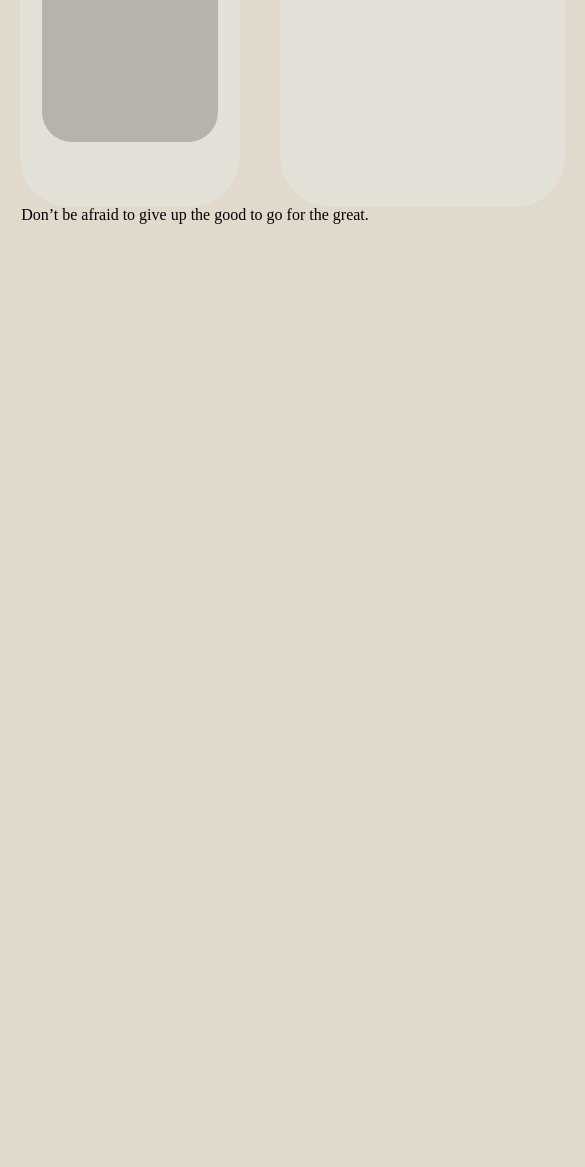
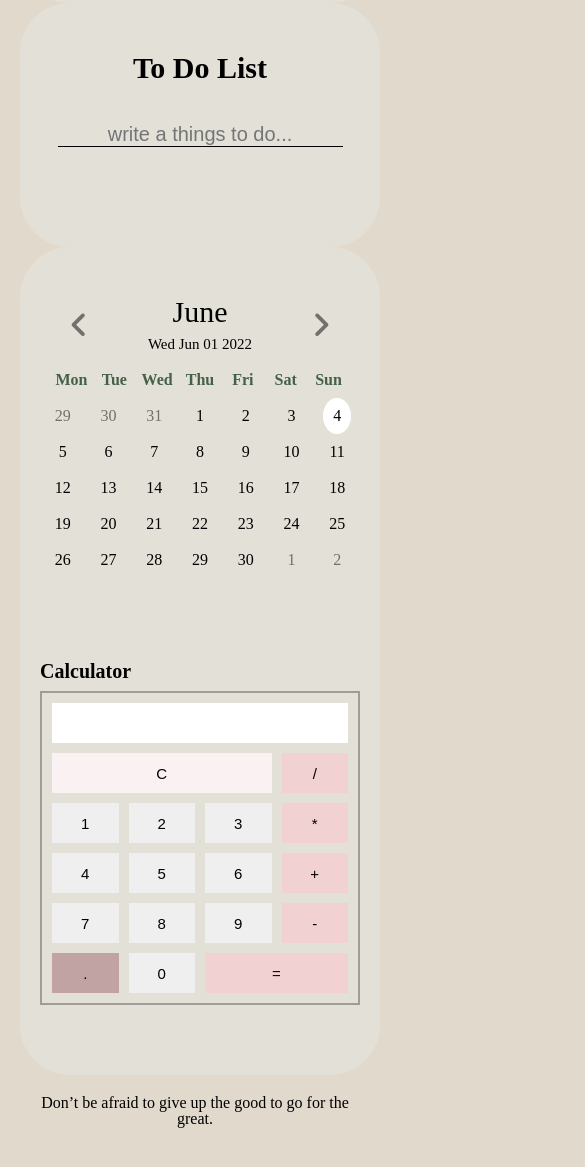
Before and after one commit to sexychoco/my-momentum, a plain HTML site: page index.html in a window 390 px wide. Shown: the part 756-1923 px from the top of the page, 585 px wide, since content can reach past the window. Before the commit the page ends 999 px from the top, so only its background shows below. Drawn offline with Linux system fonts and the light colour scheme; a script that the page names is missing.

Commit message:
responsive

```diff
--- a/css/calculator.css
+++ b/css/calculator.css
@@ -4,9 +4,20 @@
   box-sizing: border-box;
 }
 
+.wrapper {
+  display: flex;
+  flex-direction: column;
+  margin: 0px 20px 50px 20px;
+}
+
+.wrapper span {
+  font-size: 20px;
+  font-weight: 600;
+  margin-bottom: 10px;
+}
+
 .calculator {
-  margin: 20px 20px 50px 20px;
-  border: 1px solid black;
+  border: 2px solid rgba(0, 0, 0, 0.3);
   padding: 10px;
 }
 
@@ -23,10 +34,12 @@ form {
 
 form input {
   font-size: 15px;
+  border: 0;
+  outline: 0;
 }
 
 .clear {
-  background-color: #c1a3a3;
+  background-color: #faf1f2;
 }
 
 .operator {
@@ -34,7 +47,7 @@ form input {
 }
 
 .dot {
-  background-color: #7d5959;
+  background-color: #c1a3a3;
 }
 
 form input[type="text"] {
--- a/css/calendar.css
+++ b/css/calendar.css
@@ -1,5 +1,5 @@
 .calendar {
-  padding: 20px;
+  padding: 50px 20px 20px 20px;
 }
 
 .month {
--- a/css/footer.css
+++ b/css/footer.css
@@ -3,5 +3,5 @@ footer {
   justify-content: center;
   text-align: center;
   align-items: center;
-  padding: 20px;
+  padding: 40px;
 }
--- a/css/style.css
+++ b/css/style.css
@@ -8,21 +8,19 @@
 @import "./note.css";
 @import "./calculator.css";
 
+html {
+  height: 100%;
+}
+
 body {
   background-color: #e1d9cc;
-}
-
-html,
-body,
-main {
   margin: 0;
   padding: 0;
-  height: 100vh;
 }
 
 main {
   display: grid;
-  grid-template-columns: repeat(3, 1fr);
+  grid-template-columns: repeat(auto-fit, minmax(400px, auto));
 }
 
 .column {
--- a/css/todo.css
+++ b/css/todo.css
@@ -3,7 +3,7 @@
   flex-direction: column;
   justify-content: center;
   align-items: center;
-  padding-top: 30px;
+  padding-top: 50px;
 }
 
 .todo-form span {
--- a/index.html
+++ b/index.html
@@ -65,8 +65,9 @@
           </div>
           <div class="days"></div>
         </div>
+        <div class="wrapper">
+          <span>Calculator</span>
           <div class="calculator">
-          <span>Calculator</span>
             <form name="forms">
               <input type="text" name="output" readonly>
               <input type="button" class="clear" value="C" onclick="document.forms.output.value =''">
```
Lines whose indentation alone changed are shown as unchanged.
